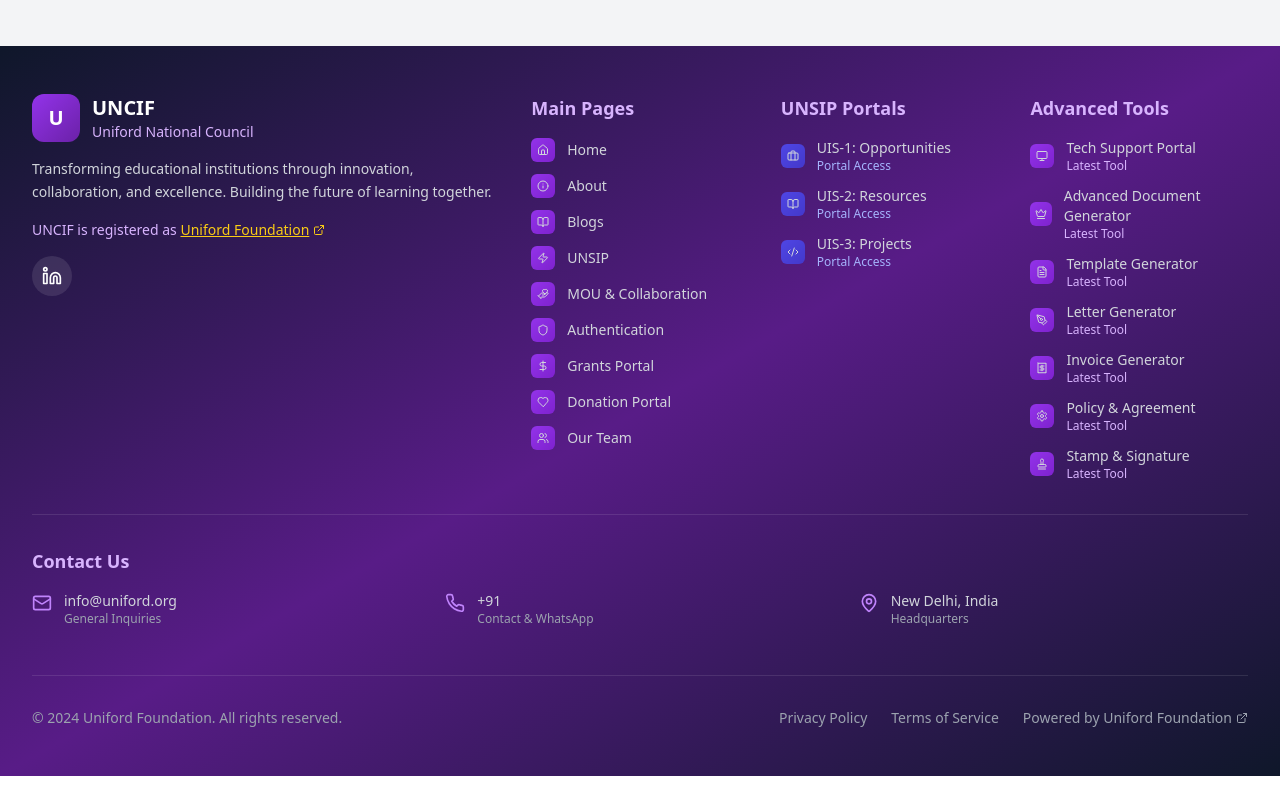
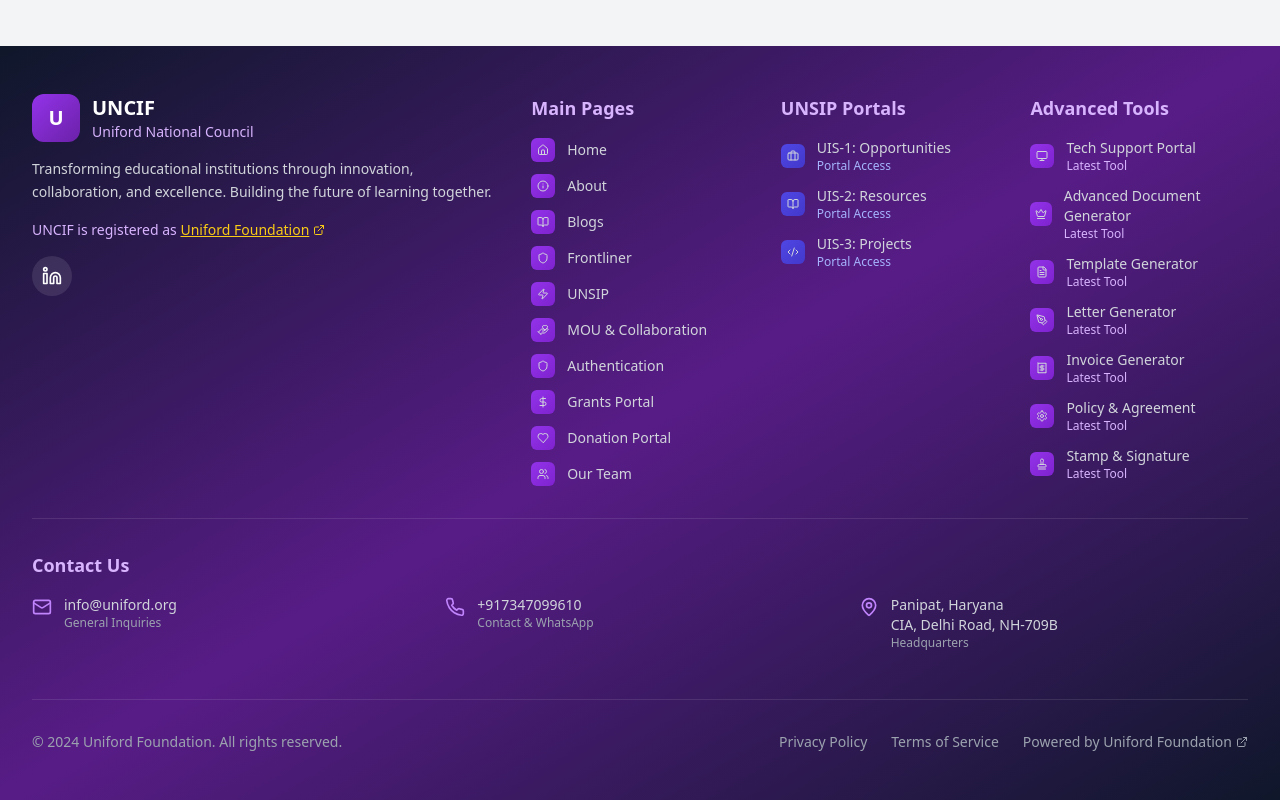
Before and after one commit to Lakshh-187/uniford-nexus-portal, a React (Vite) app: page /mou in a window 1280 px wide. Shown: the part 819-1619 px from the top of the page. Before the commit the page ends 1595 px from the top, so only its background shows below. Built offline with nearby package versions, Linux system fonts and the light colour scheme.

Commit message:
Add new pages and address to footer
Add all newly created pages to the footer and include the provided address and contact information.

```diff
--- a/src/components/Footer.tsx
+++ b/src/components/Footer.tsx
@@ -35,6 +35,7 @@ const Footer = () => {
     { name: 'Home', path: '/', icon: Home },
     { name: 'About', path: '/about', icon: Info },
     { name: 'Blogs', path: '/blogs', icon: BookOpen },
+    { name: 'Frontliner', path: '/frontliner', icon: Shield },
     { name: 'UNSIP', path: '/unsip', icon: Zap },
     { name: 'MOU & Collaboration', path: '/mou-collaboration', icon: HandHeart },
     { name: 'Authentication', path: '/authentication', icon: Shield },
@@ -196,7 +197,7 @@ const Footer = () => {
             <div className="flex items-start space-x-3 text-sm">
               <Phone className="w-5 h-5 text-purple-400 mt-0.5 flex-shrink-0" />
               <div>
-                <div className="text-gray-300">+91</div>
+                <div className="text-gray-300">+917347099610</div>
                 <div className="text-gray-400 text-xs">Contact & WhatsApp</div>
               </div>
             </div>
@@ -204,7 +205,8 @@ const Footer = () => {
             <div className="flex items-start space-x-3 text-sm">
               <MapPin className="w-5 h-5 text-purple-400 mt-0.5 flex-shrink-0" />
               <div>
-                <div className="text-gray-300">New Delhi, India</div>
+                <div className="text-gray-300">Panipat, Haryana</div>
+                <div className="text-gray-300">CIA, Delhi Road, NH-709B</div>
                 <div className="text-gray-400 text-xs">Headquarters</div>
               </div>
             </div>
```
